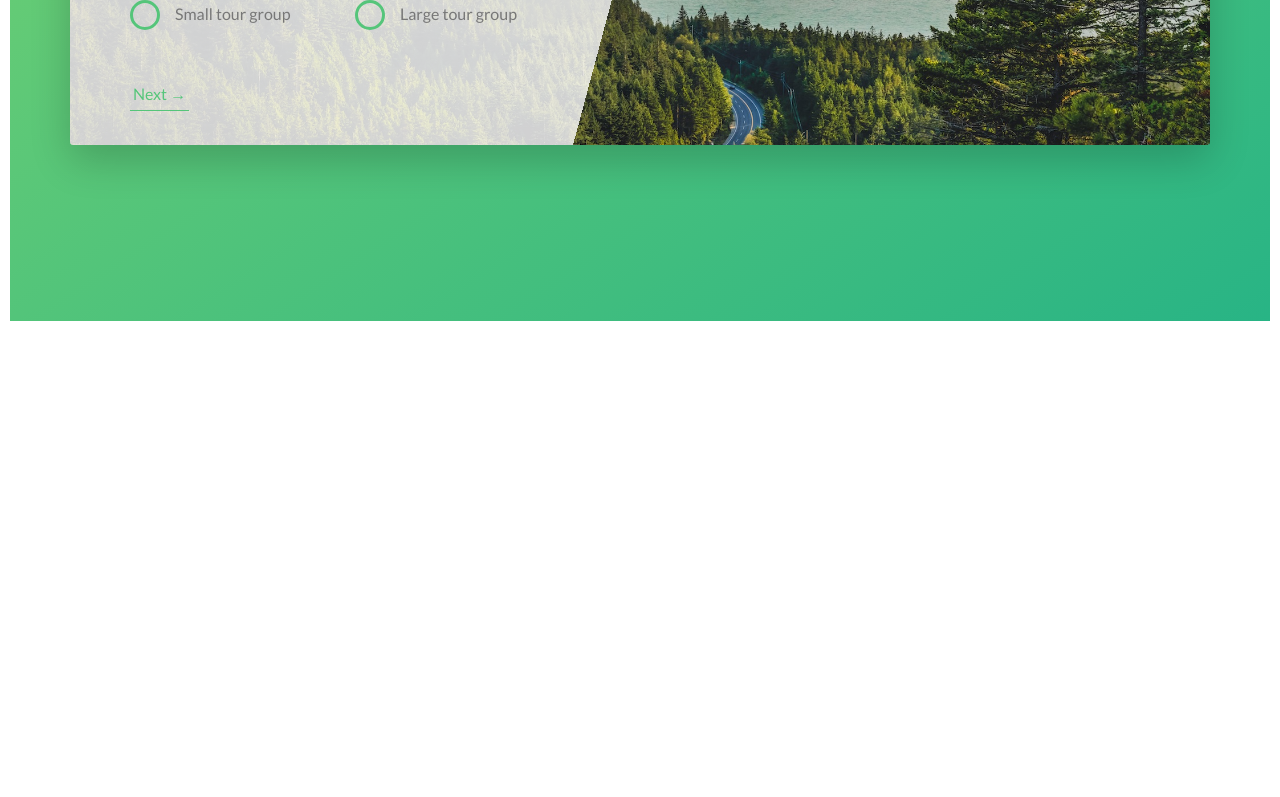
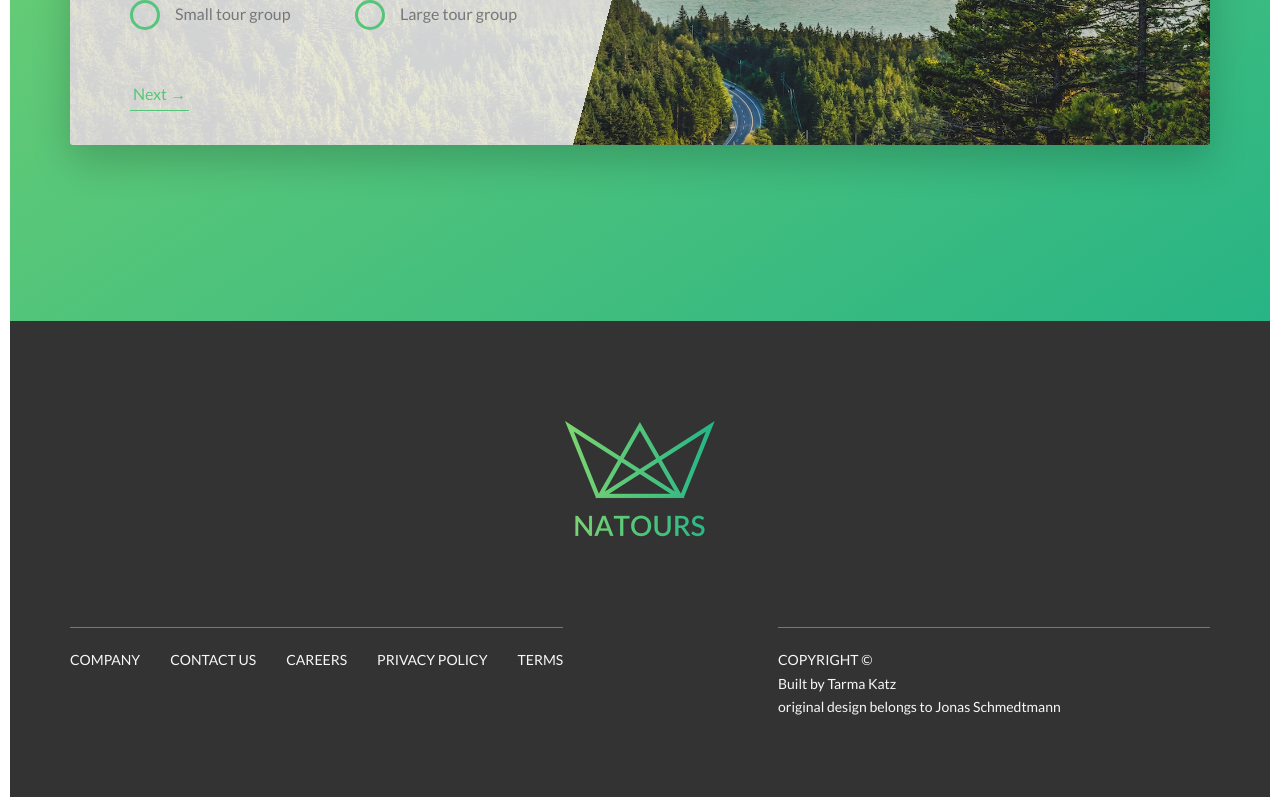
Before and after one commit to alessiojorge/advanced-css, a React (Create React App) app in the folder client/: page / in a window 1280 px wide. Shown: the part 4937-5734 px from the top of the page. Before the commit the page ends 5268 px from the top, so only its background shows below. Built offline with nearby package versions, Linux system fonts and the light colour scheme.

Commit message:
Completed footer

```diff
--- /dev/null
+++ b/client/src/components/Footer/Footer.js
@@ -0,0 +1,62 @@
+import React from 'react';
+import './_footer.scss';
+
+const footer = () => {
+  return (
+    <footer className="footer">
+      <div className="footer__logo-box">
+        <img
+          src={require('../../assets/logo-green-2x.png')}
+          alt="Full logo"
+          class="footer__logo"
+        />
+      </div>
+
+      <div className="row">
+        <div className="col-1-of-2">
+          <div className="footer__navigation">
+            <ul className="footer__list">
+              <li className="footer__item">
+                <a href={'google.com'} className="footer__link">
+                  Company
+                </a>
+              </li>
+              <li className="footer__item">
+                <a href={'google.com'} className="footer__link">
+                  Contact Us
+                </a>
+              </li>
+              <li className="footer__item">
+                <a href={'google.com'} className="footer__link">
+                  Careers
+                </a>
+              </li>
+              <li className="footer__item">
+                <a href={'google.com'} className="footer__link">
+                  Privacy policy
+                </a>
+              </li>
+              <li className="footer__item">
+                <a href={'google.com'} className="footer__link">
+                  Terms
+                </a>
+              </li>
+            </ul>
+          </div>
+        </div>
+        <div className="col-1-of-2">
+          <p className="footer__copyright">
+            <a href={'google.com'} className="footer__link">
+              Copyright &copy;
+            </a>
+            <br />
+            Built by Tarma Katz <br />
+            original design belongs to Jonas Schmedtmann
+          </p>
+        </div>
+      </div>
+    </footer>
+  );
+};
+
+export default footer;
--- /dev/null
+++ b/client/src/components/Footer/_footer.scss
@@ -0,0 +1,62 @@
+@import '../../sass/main.scss';
+
+.footer {
+  background-color: $color-grey-dark-3;
+  padding: 10rem 0;
+  font-size: 1.4rem;
+
+  &__logo-box {
+    text-align: center;
+    margin-bottom: 8rem;
+  }
+
+  &__logo {
+    width: 15rem;
+    height: auto;
+  }
+
+  &__navigation {
+    border-top: 1px solid $color-grey-dark;
+    padding-top: 2rem;
+    display: inline-block;
+  }
+
+  &__list {
+    list-style: none;
+  }
+
+  &__item {
+    display: inline-block;
+
+    &:not(:last-child) {
+      margin-right: 3rem;
+    }
+  }
+
+  &__link {
+    &:link,
+    &:visited {
+      color: $color-grey-light;
+      text-decoration: none;
+      text-transform: uppercase;
+      display: inline-block;
+      transition: transform 0.2s;
+    }
+
+    &:hover,
+    &:active {
+      color: $color-primary;
+      box-shadow: 0 1rem 2rem rgba($color-black, 0.4);
+      transform: rotate(5deg) scale(1.2s);
+    }
+  }
+
+  &__copyright {
+    color: $color-grey-light;
+    border-top: 1px solid $color-grey-dark;
+    padding-top: 2rem;
+    display: inline-block;
+    width: 80%;
+    float: right;
+  }
+}
--- a/client/src/components/Stories/_stories.scss
+++ b/client/src/components/Stories/_stories.scss
@@ -3,6 +3,7 @@
 .section-stories {
   padding: 15rem 0;
   position: relative;
+  overflow: hidden;
 }
 
 .bg-video {
--- a/client/src/components/index.js
+++ b/client/src/components/index.js
@@ -5,5 +5,6 @@ import Features from './Features/Features';
 import Tours from './Tours/Tours';
 import Stories from './Stories/Stories';
 import Booking from './Booking/Booking';
+import Footer from './Footer/Footer';
 
-export { Header, Grids, About, Features, Tours, Stories, Booking };
+export { Header, Grids, About, Features, Tours, Stories, Booking, Footer };
--- a/client/src/container/App.js
+++ b/client/src/container/App.js
@@ -7,7 +7,8 @@ import {
   Features,
   Tours,
   Stories,
-  Booking
+  Booking,
+  Footer
 } from '../components/index';
 
 class App extends Component {
@@ -23,6 +24,8 @@ class App extends Component {
           <Stories />
           <Booking />
         </main>
+
+        <Footer />
       </div>
     );
   }
--- a/client/src/sass/abstract/_variables.scss
+++ b/client/src/sass/abstract/_variables.scss
@@ -14,6 +14,7 @@ $color-grey-light: #f7f7f7;
 $color-grey-light-2: #eee;
 $color-grey-dark: #777777;
 $color-grey-dark-2: #999;
+$color-grey-dark-3: #333;
 
 $color-white: #fff;
 $color-black: #000;
```
